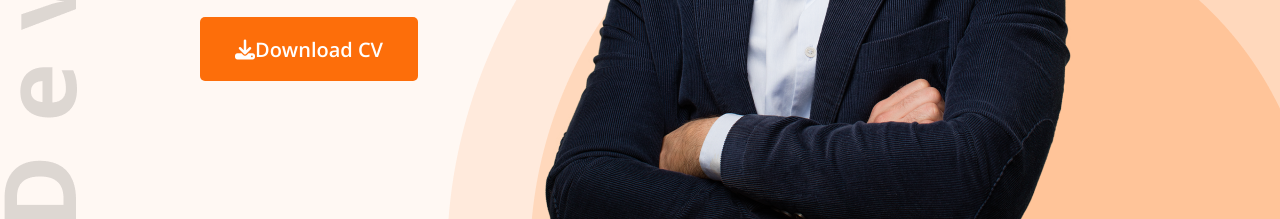
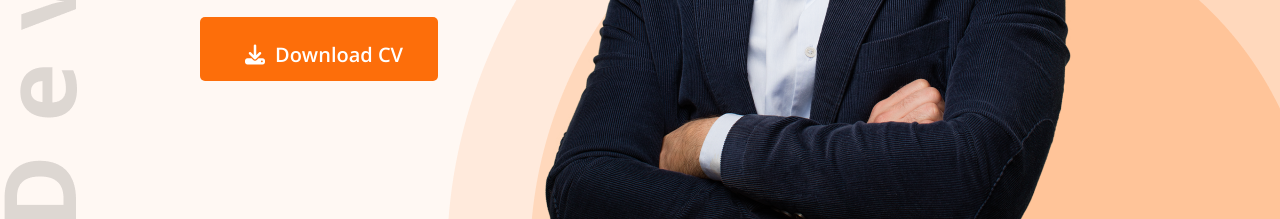
Before and after one commit to dmAbdullah/Portfollio, a plain HTML site: page index.html in a window 1280 px wide. Shown: the part 581-800 px from the top of the page. Drawn offline with nearby package versions, Linux system fonts and the light colour scheme.

Commit message:
icon added

```diff
--- a/styles/portfolio.css
+++ b/styles/portfolio.css
@@ -199,3 +199,7 @@ padding: 130px 200px;
 .contact a{
   text-decoration: none;
 }
+
+i {
+  padding: 10px;
+  }
```
Also changed, not shown: index.html (+1 -1 lines).
